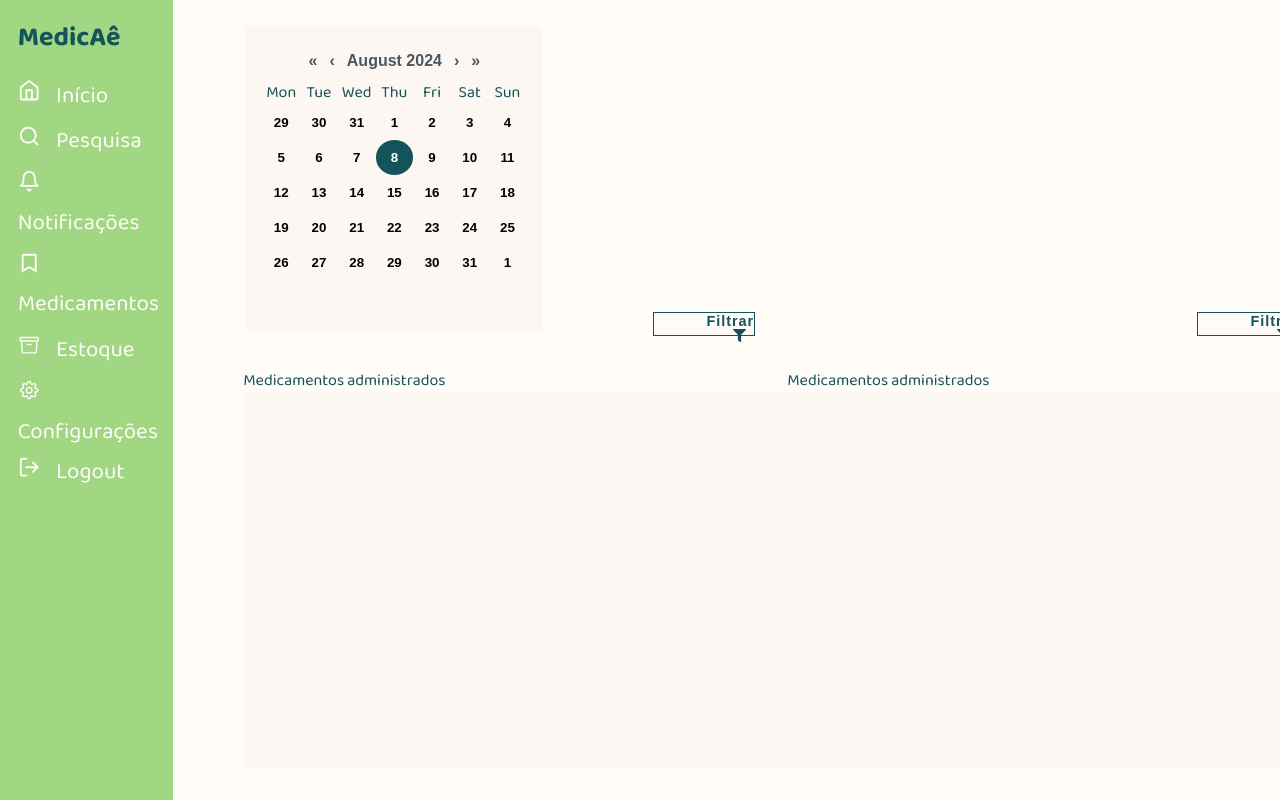
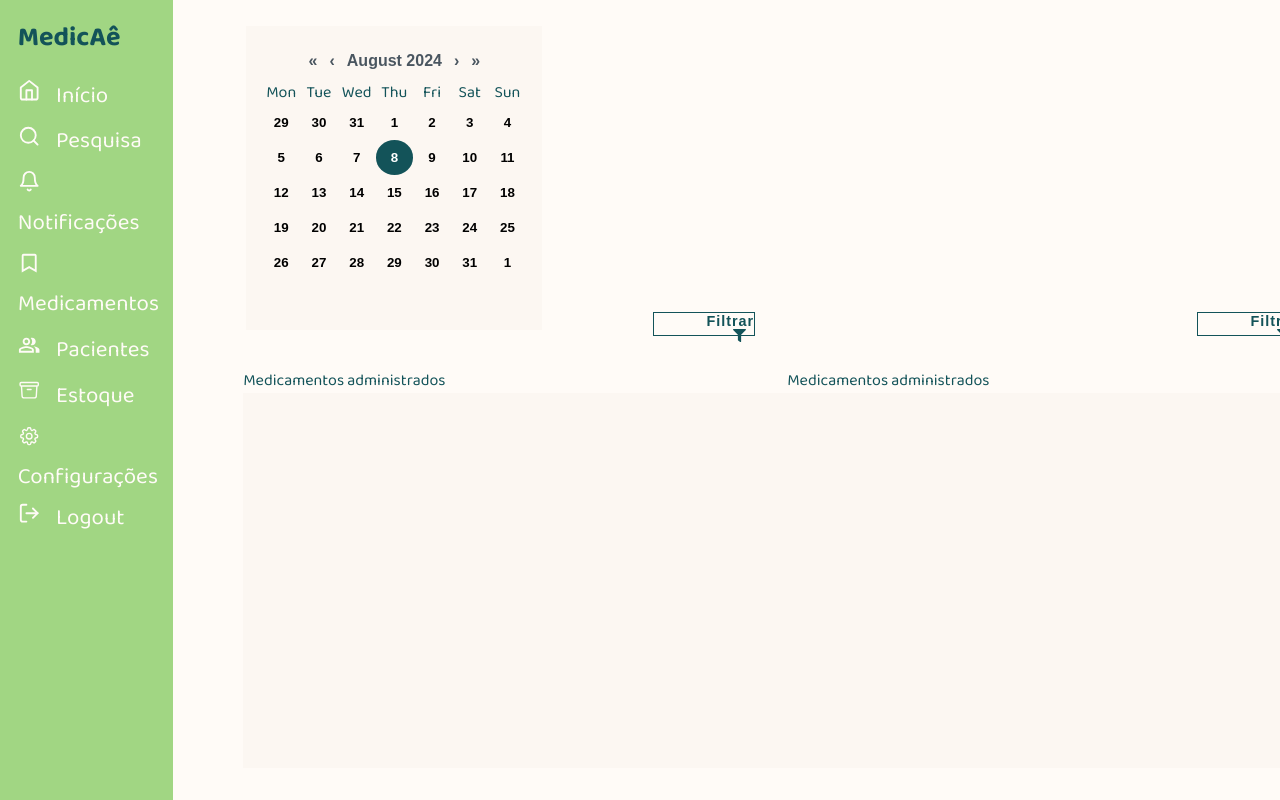
Before and after one commit to Luiz-Felipe-Trindade/MedicaAe, a React (Vite) app in the folder MedicaAe/frontend/MedicaAe/: page /login in a window 1280 px wide. Both pictures are taken after typing "name@example.com", "Sample123" into the empty fields and a click on the button "Entrar". Shown: the top 800 px of the page. Built offline with nearby package versions, Linux system fonts and the light colour scheme.

Commit message:
Nav Paciente

```diff
--- a/MedicaAe/frontend/MedicaAe/src/App.jsx
+++ b/MedicaAe/frontend/MedicaAe/src/App.jsx
@@ -19,6 +19,7 @@ import { BrowserRouter, Routes, Route } from "react-router-dom";
 // Components
 import { Template } from "./components/Template/Template";
 import PrivateRoute from "./components/PrivateRoute/PrivateRoute";
+import { Patients } from "./pages/PatientsPage/Patients";
 
 function App() {
   return (
@@ -45,6 +46,10 @@ function App() {
                 path={"/configs"}
                 element={<PrivateRoute element={<ConfigPage />} />}
               />
+              <Route
+                path={"/patients"}
+                element={<PrivateRoute element={<Patients />} />}
+              />
             </Routes>
           </Template>
         </BrowserRouter>
--- a/MedicaAe/frontend/MedicaAe/src/components/NavBar/NavBar.jsx
+++ b/MedicaAe/frontend/MedicaAe/src/components/NavBar/NavBar.jsx
@@ -10,6 +10,7 @@ import { BiBookmark } from "react-icons/bi";
 import { HiOutlineCog8Tooth } from "react-icons/hi2";
 import { HiOutlineArchiveBox } from "react-icons/hi2";
 import { FiLogOut } from "react-icons/fi";
+import { MdOutlinePeopleAlt } from "react-icons/md";
 
 export const NavBar = () => {
   const { isAuthenticated, login, logout } = useAuth();
@@ -35,6 +36,10 @@ export const NavBar = () => {
               <BiBookmark className={styles.icons} />
               Medicamentos
             </NavLink>
+            <NavLink to={"/patients"} className={styles.link}>
+              <MdOutlinePeopleAlt className={styles.icons} />
+              Pacientes
+            </NavLink>
             <NavLink to={"/storage"} className={styles.link}>
               <HiOutlineArchiveBox className={styles.icons} />
               Estoque
--- /dev/null
+++ b/MedicaAe/frontend/MedicaAe/src/pages/PatientsPage/Patients.jsx
@@ -0,0 +1,5 @@
+import styles from "./Patients.module.css";
+
+export const Patients = () => {
+  return <div>Patients</div>;
+};
```
Also changed, not shown: MedicaAe/frontend/MedicaAe/src/pages/PatientsPage/Patients.module.css (added).
